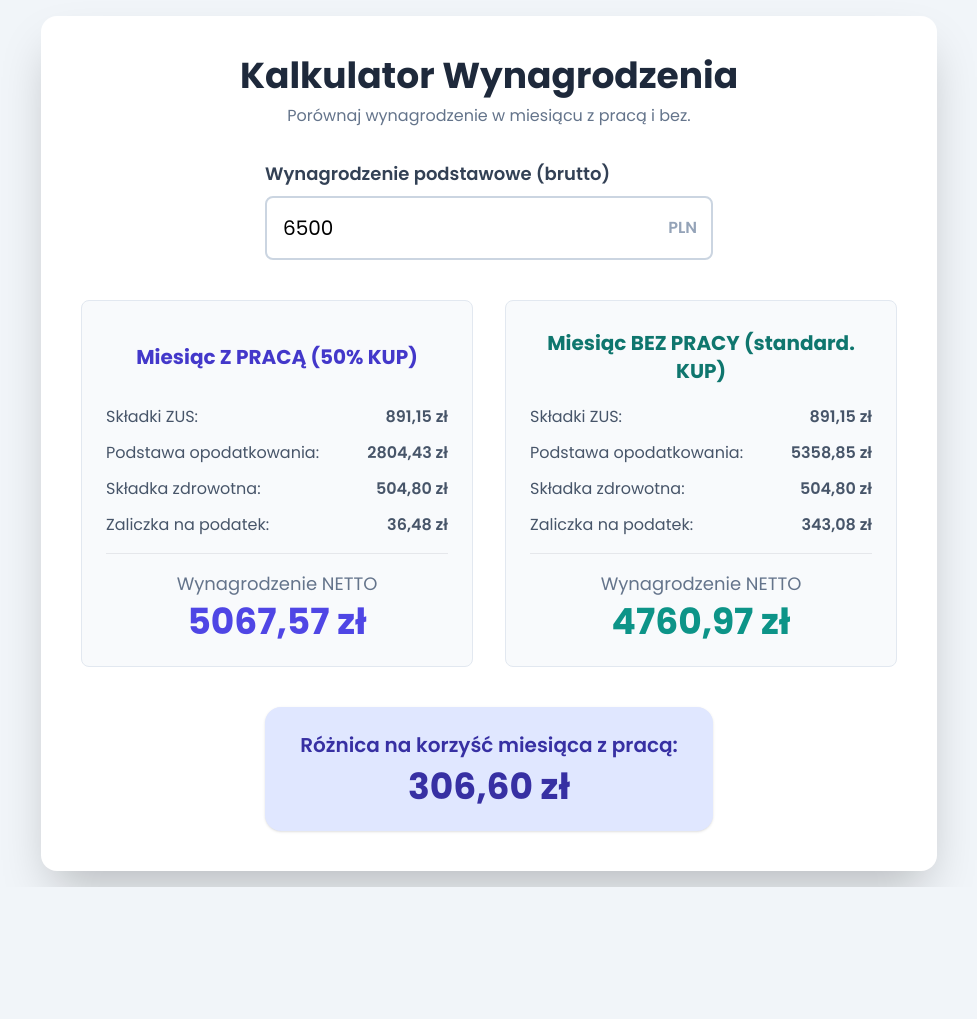
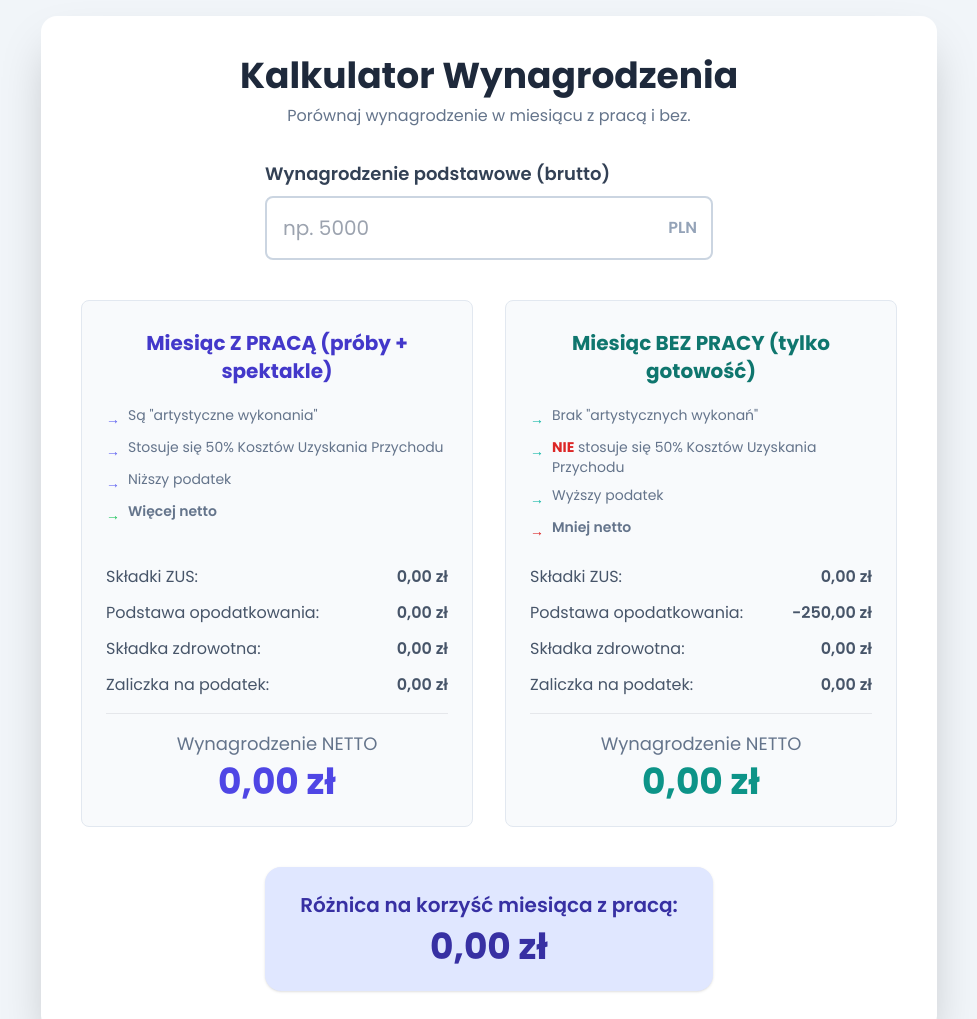
Before and after one commit to SaneFungus/Kalkulator_wynagrodzen, a plain HTML site: page index.html in a window 1280 px wide. Shown: the top 1019 px of the page, without its empty margins (151-1128 px from the left). Before the commit the page ends 887 px from the top, so only its background shows below. Drawn offline with nearby package versions, Linux system fonts and the light colour scheme.

Commit message:
Update index.html
Zmiana i poszerzenie opisu tabelek

```diff
--- a/index.html
+++ b/index.html
@@ -29,7 +29,7 @@
         <div class="max-w-md mx-auto mb-10">
             <label for="gross-input" class="block text-lg font-semibold text-slate-700 mb-2">Wynagrodzenie podstawowe (brutto)</label>
             <div class="relative">
-                <input type="number" id="gross-input" placeholder="np. 6500" class="w-full p-4 text-xl border-2 border-slate-300 rounded-lg focus:ring-2 focus:ring-indigo-500 focus:border-indigo-500 transition duration-300" value="6500">
+                <input type="number" id="gross-input" placeholder="np. 5000" class="w-full p-4 text-xl border-2 border-slate-300 rounded-lg focus:ring-2 focus:ring-indigo-500 focus:border-indigo-500 transition duration-300">
                 <span class="absolute right-4 top-1/2 -translate-y-1/2 text-slate-400 font-semibold">PLN</span>
             </div>
         </div>
@@ -38,34 +38,54 @@
         <div class="grid grid-cols-1 md:grid-cols-2 gap-8 items-start">
 
             <!-- Kolumna 1: Z PRACĄ (50% KUP) -->
-            <div class="result-card bg-slate-50 p-6 rounded-lg border border-slate-200 h-full">
-                <h2 class="text-xl font-bold text-indigo-700 mb-4 min-h-[4rem] flex items-center justify-center text-center">Miesiąc Z PRACĄ (50% KUP)</h2>
+            <div class="result-card bg-slate-50 p-6 rounded-lg border border-slate-200 h-full flex flex-col">
+                <div>
+                    <h2 class="text-xl font-bold text-indigo-700 mb-4 min-h-[4rem] flex items-center justify-center text-center">Miesiąc Z PRACĄ (próby + spektakle)</h2>
+                    <ul class="text-sm text-slate-500 space-y-2 mb-6">
+                        <li class="flex items-start"><span class="text-indigo-500 mr-2 pt-1">→</span> <span>Są "artystyczne wykonania"</span></li>
+                        <li class="flex items-start"><span class="text-indigo-500 mr-2 pt-1">→</span> <span>Stosuje się 50% Kosztów Uzyskania Przychodu</span></li>
+                        <li class="flex items-start"><span class="text-indigo-500 mr-2 pt-1">→</span> <span>Niższy podatek</span></li>
+                        <li class="flex items-start"><span class="text-green-500 mr-2 pt-1 font-bold">→</span> <span class="font-semibold">Więcej netto</span></li>
+                    </ul>
+                </div>
+                <div class="mt-auto">
                     <div class="space-y-3 text-slate-600">
-                    <div class="flex justify-between"><span>Składki ZUS:</span> <span class="font-semibold" id="zus-50">0.00 zł</span></div>
-                    <div class="flex justify-between"><span>Podstawa opodatkowania:</span> <span class="font-semibold" id="podstawa-opodatkowania-50">0.00 zł</span></div>
-                    <div class="flex justify-between"><span>Składka zdrowotna:</span> <span class="font-semibold" id="zdrowotna-50">0.00 zł</span></div>
-                    <div class="flex justify-between"><span>Zaliczka na podatek:</span> <span class="font-semibold" id="podatek-50">0.00 zł</span></div>
+                        <div class="flex justify-between"><span>Składki ZUS:</span> <span class="font-semibold" id="zus-50">0,00 zł</span></div>
+                        <div class="flex justify-between"><span>Podstawa opodatkowania:</span> <span class="font-semibold" id="podstawa-opodatkowania-50">0,00 zł</span></div>
+                        <div class="flex justify-between"><span>Składka zdrowotna:</span> <span class="font-semibold" id="zdrowotna-50">0,00 zł</span></div>
+                        <div class="flex justify-between"><span>Zaliczka na podatek:</span> <span class="font-semibold" id="podatek-50">0,00 zł</span></div>
                     </div>
                     <hr class="my-4">
                     <div class="text-center mt-4">
                         <p class="text-lg text-slate-500">Wynagrodzenie NETTO</p>
-                    <p class="text-4xl font-extrabold text-indigo-600 mt-1" id="netto-50">0.00 zł</p>
+                        <p class="text-4xl font-extrabold text-indigo-600 mt-1" id="netto-50">0,00 zł</p>
+                    </div>
                 </div>
             </div>
 
             <!-- Kolumna 2: BEZ PRACY (Standardowe KUP) -->
-            <div class="result-card bg-slate-50 p-6 rounded-lg border border-slate-200 h-full">
-                <h2 class="text-xl font-bold text-teal-700 mb-4 min-h-[4rem] flex items-center justify-center text-center">Miesiąc BEZ PRACY (standard. KUP)</h2>
+            <div class="result-card bg-slate-50 p-6 rounded-lg border border-slate-200 h-full flex flex-col">
+                 <div>
+                    <h2 class="text-xl font-bold text-teal-700 mb-4 min-h-[4rem] flex items-center justify-center text-center">Miesiąc BEZ PRACY (tylko gotowość)</h2>
+                    <ul class="text-sm text-slate-500 space-y-2 mb-6">
+                        <li class="flex items-start"><span class="text-teal-500 mr-2 pt-1">→</span> <span>Brak "artystycznych wykonań"</span></li>
+                        <li class="flex items-start"><span class="text-teal-500 mr-2 pt-1">→</span> <span><strong class="text-red-600">NIE</strong> stosuje się 50% Kosztów Uzyskania Przychodu</span></li>
+                        <li class="flex items-start"><span class="text-teal-500 mr-2 pt-1">→</span> <span>Wyższy podatek</span></li>
+                        <li class="flex items-start"><span class="text-red-600 mr-2 pt-1 font-bold">→</span> <span class="font-semibold">Mniej netto</span></li>
+                    </ul>
+                </div>
+                <div class="mt-auto">
                     <div class="space-y-3 text-slate-600">
-                    <div class="flex justify-between"><span>Składki ZUS:</span> <span class="font-semibold" id="zus-std">0.00 zł</span></div>
-                    <div class="flex justify-between"><span>Podstawa opodatkowania:</span> <span class="font-semibold" id="podstawa-opodatkowania-std">0.00 zł</span></div>
-                    <div class="flex justify-between"><span>Składka zdrowotna:</span> <span class="font-semibold" id="zdrowotna-std">0.00 zł</span></div>
-                    <div class="flex justify-between"><span>Zaliczka na podatek:</span> <span class="font-semibold" id="podatek-std">0.00 zł</span></div>
+                        <div class="flex justify-between"><span>Składki ZUS:</span> <span class="font-semibold" id="zus-std">0,00 zł</span></div>
+                        <div class="flex justify-between"><span>Podstawa opodatkowania:</span> <span class="font-semibold" id="podstawa-opodatkowania-std">0,00 zł</span></div>
+                        <div class="flex justify-between"><span>Składka zdrowotna:</span> <span class="font-semibold" id="zdrowotna-std">0,00 zł</span></div>
+                        <div class="flex justify-between"><span>Zaliczka na podatek:</span> <span class="font-semibold" id="podatek-std">0,00 zł</span></div>
                     </div>
                     <hr class="my-4">
                     <div class="text-center mt-4">
                         <p class="text-lg text-slate-500">Wynagrodzenie NETTO</p>
-                    <p class="text-4xl font-extrabold text-teal-600 mt-1" id="netto-std">0.00 zł</p>
+                        <p class="text-4xl font-extrabold text-teal-600 mt-1" id="netto-std">0,00 zł</p>
+                    </div>
                 </div>
             </div>
 
@@ -75,7 +95,7 @@
         <div class="mt-10">
             <div class="max-w-md mx-auto text-center bg-indigo-100 text-indigo-800 p-6 rounded-2xl shadow">
                 <p class="font-semibold text-xl">Różnica na korzyść miesiąca z pracą:</p>
-                <p class="text-4xl font-bold mt-2" id="roznica">0.00 zł</p>
+                <p class="text-4xl font-bold mt-2" id="roznica">0,00 zł</p>
             </div>
         </div>
 
```
Lines whose indentation alone changed are shown as unchanged.
